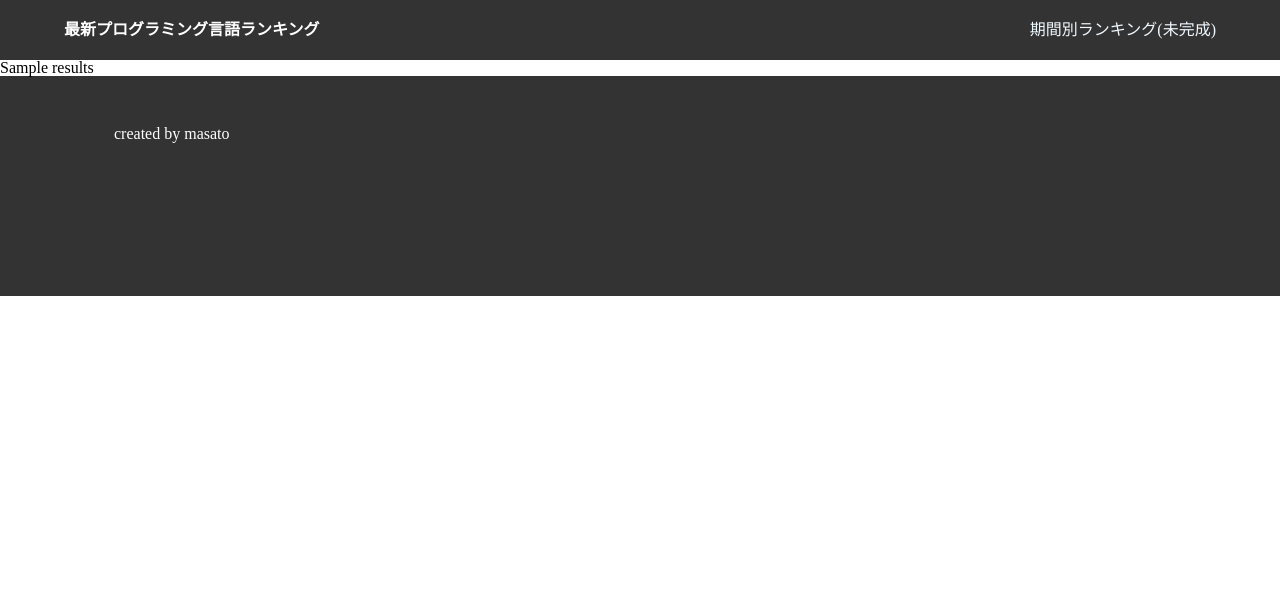
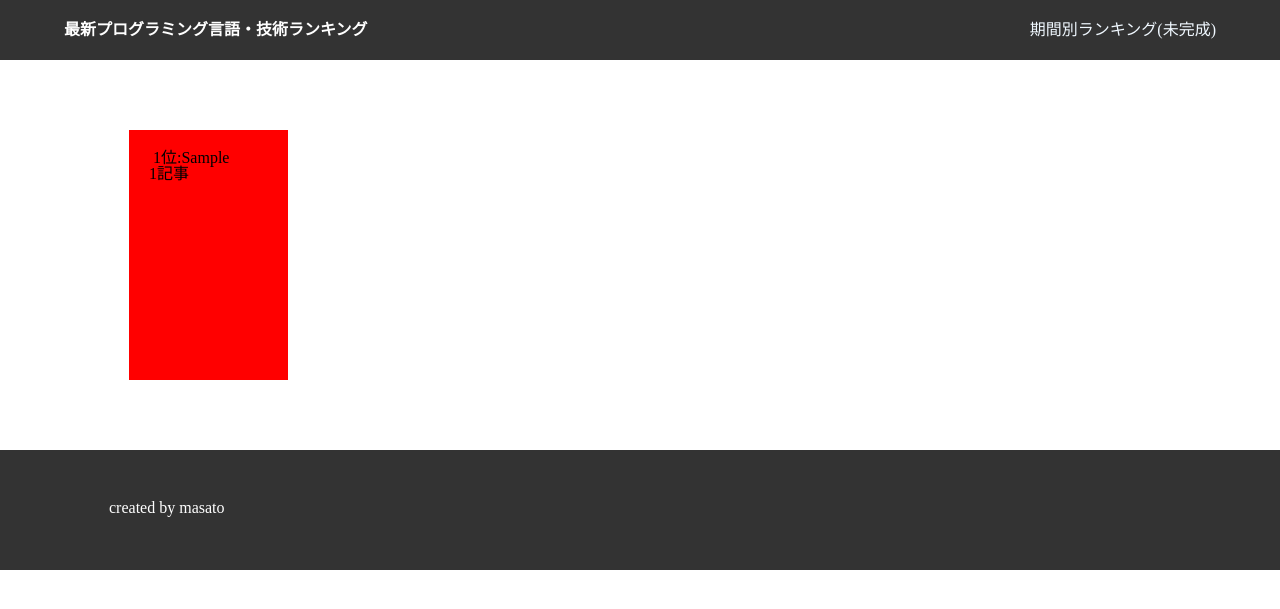
Before and after one commit to masato1230/qiita_app, a Django app: template qiita_app/templates/qiita_app/home.html in a window 1280 px wide. Shown: the top 609 px of the page. Run offline with Django 3.2, Linux system fonts and the light colour scheme; tables that the repository leaves empty hold one stand-in row (values such as "Sample post"); the template is opened without the code that fills it: values that come from a table or form of the project are taken from there, most other values are stand-ins (such as "Sample title", 1, 10 or a date in 2020).

Commit message:
create home.css and basic of update

```diff
--- a/qiita/static/css/base.css
+++ b/qiita/static/css/base.css
@@ -1,4 +1,8 @@
 /* 全体設定 */
+* {
+  box-sizing: border-box;
+}
+
 
 a {
   text-decoration: none;
--- /dev/null
+++ b/qiita/static/css/home.css
@@ -0,0 +1,22 @@
+
+/* top */
+.top {
+  padding: 50px;
+}
+
+.top .container {
+  display: flex;
+  flex-wrap: wrap;
+}
+
+.top__card {
+  width: 15%;
+  background-color: red;
+  margin: 20px;
+  padding: 20px;
+  height: 250px;
+}
+
+.top__1 {
+  background-color: red;
+}
--- a/qiita_app/templates/qiita_app/home.html
+++ b/qiita_app/templates/qiita_app/home.html
@@ -1,7 +1,25 @@
 {% extends 'base.html' %}
+{% load static %}
+
+{% block customcss %}
+  {% static 'css/home.css' %}
+{% endblock customcss %}
 
 {% block content %}
 
-{{ results }}
+<section class="top">
+  <div class="container">
+    {% for result in results %}
+      <div class="top__card top__{{ forloop.counter }}">
+        <div class="top__card--inner">
+          <img src="" alt="">
+          {{ forloop.counter }}位:{{ result.key }}
+          <p>{{ result.value }}記事</p>
+        </div>
+      </div>
+      {% endfor %}
+  </div>
+</section>
+
 
 {% endblock content %}
--- a/templates/base.html
+++ b/templates/base.html
@@ -4,7 +4,7 @@
 <head>
   <meta charset="UTF-8">
   <meta name="viewport" content="width=device-width, initial-scale=1.0">
-  <title>【プログラミング言語】最新人気度ランキング</title>
+  <title>【プログラミング言語・技術】最新人気度ランキング</title>
   <meta name="description" content="Qiita（キータ）のタグに選ばれているプログラミング言語の最新ランキングです。どんなプログラミング言語が人気なのかチェックしましょう！">
   <link rel="stylesheet" href="{% static 'css/reset.css' %}">
   <link rel="stylesheet" href="{% static 'css/base.css' %}">
@@ -15,7 +15,7 @@
     <div class="container">
       <nav class="header__inner">
         <div class="header__left">
-          <a href="{% url 'home' %}"><h1 class="header__title">最新プログラミング言語ランキング</h1></a>
+          <a href="{% url 'home' %}"><h1 class="header__title">最新プログラミング言語・技術ランキング</h1></a>
         </div>
         <div class="header__right">
           <a class="header__link" href="">期間別ランキング(未完成)</a>
```
Also changed, not shown: qiita_app/views.py (+8 -20 lines).
